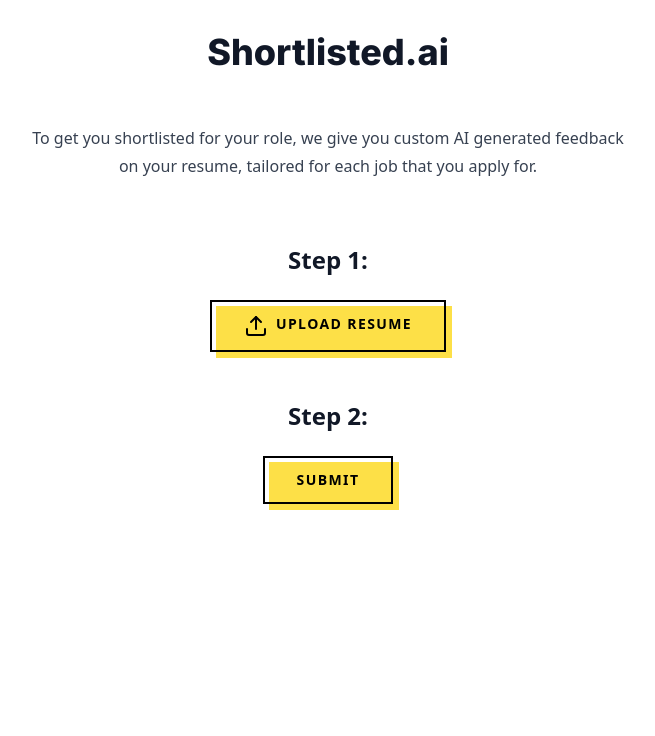
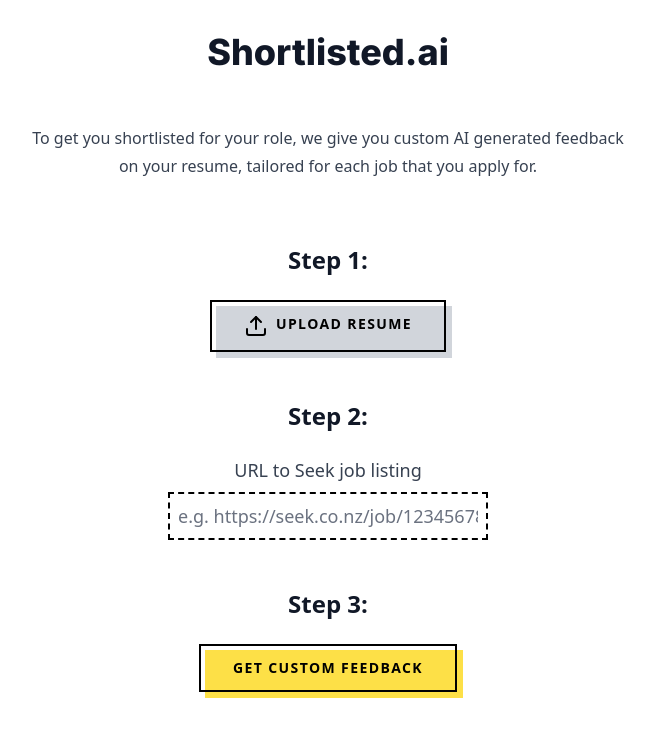
Before and after one commit to testA113/shortlisted-poc, a Next.js app in the folder client/: page / in a window 1280 px wide. Shown: the top 736 px of the page, without its empty margins (312-967 px from the left). Built offline with nearby package versions, Linux system fonts and the light colour scheme.

Commit message:
another input

```diff
--- a/client/package.json
+++ b/client/package.json
@@ -10,6 +10,7 @@
   },
   "dependencies": {
     "@next/font": "13.1.6",
+    "@tailwindcss/forms": "^0.5.3",
     "@types/node": "18.14.0",
     "@types/react": "18.0.28",
     "@types/react-dom": "18.0.11",
--- a/client/src/app/ReviewForm/ReviewForm.tsx
+++ b/client/src/app/ReviewForm/ReviewForm.tsx
@@ -1,14 +1,23 @@
 "use client";
 import { Upload } from "lucide-react";
-import { useForm } from "react-hook-form";
+import { SubmitHandler, useForm } from "react-hook-form";
 
 import { Button, UploadButton } from "../components/Button";
+import { TextInput } from "../components/TextInput";
+
+type FormValues = {
+  file: File[];
+  url: string;
+};
 
 export function ReviewForm() {
-  const { register, handleSubmit, getValues } = useForm();
+  const { register, handleSubmit } = useForm<FormValues>();
+  const { ref: fileRef, onChange, ...fileRest } = register("file");
+  const { ref: urlRef, ...urlRest } = register("url");
 
-  const onSubmit = () => {
-    console.log(getValues());
+  const onSubmit: SubmitHandler<FormValues> = (data) => {
+    const file = data.file[0];
+    console.log(file.name);
     console.log("submitting");
   };
 
@@ -18,15 +27,23 @@
       <UploadButton
         accept=".pdf"
         color="bg-gray-300"
-        {...register("file")}
-        ref={null}
+        innerRef={fileRef}
+        onChange={onChange}
+        {...fileRest}
       >
         <Upload />
         Upload Resume
       </UploadButton>
       <h2>Step 2:</h2>
-
-      <Button type="submit">Submit</Button>
+      <TextInput
+        labelText="URL to Seek job listing"
+        placeholder="e.g. https://seek.co.nz/job/12345678"
+        className="w-80"
+        innerRef={urlRef}
+        {...urlRest}
+      />
+      <h2>Step 3:</h2>
+      <Button type="submit">Get custom feedback</Button>
     </form>
   );
 }
--- a/client/src/app/components/Button/UploadButton.tsx
+++ b/client/src/app/components/Button/UploadButton.tsx
@@ -1,9 +1,11 @@
 "use client";
-import React, { createRef, HTMLProps, ReactNode, useState } from "react";
-import { Button } from "./Button";
+import clsx from "clsx";
+import { HTMLProps, ReactNode, Ref, useState } from "react";
 
 interface Props extends HTMLProps<HTMLInputElement> {
   children: ReactNode;
+  innerRef?: Ref<HTMLInputElement>;
+  maxFileSize?: number;
   className?: string;
   accept?: string;
   color?: string;
@@ -11,47 +13,59 @@
 
 export function UploadButton({
   children,
+  innerRef,
+  maxFileSize = 5,
   className,
   accept = ".pdf",
-  color,
+  color = "bg-yellow-300",
+  onChange,
   ...inputProps
 }: Props) {
   const [fileName, setFileName] = useState("");
-  const fileRef = createRef<HTMLInputElement>();
 
   return (
-    <div className="flex flex-col">
+    <div className="flex flex-col items-center">
+      <label
+        htmlFor={inputProps.id}
+        className="group relative inline-block focus:outline-none"
+      >
         <input
           className="hidden"
-        ref={fileRef}
           type="file"
           accept={accept}
+          ref={innerRef}
+          onChange={(e) => {
+            if (e.target.files) {
+              const file = e.target.files[0];
+              if (file.size > maxFileSize * 1024 * 1024) {
+                alert("File is too big!");
+                e.preventDefault();
+                return;
+              }
+              setFileName(file.name);
+            }
+            if (onChange) {
+              onChange(e);
+            }
+          }}
           {...inputProps}
-        onChange={onChange}
         />
-      <Button
-        className={className}
-        color={color}
-        type="button"
-        onClick={handleButtonClick}
+        <span
+          className={clsx(
+            color,
+            "absolute inset-0 translate-x-1.5 translate-y-1.5 cursor-pointer transition-transform group-hover:translate-y-0 group-hover:translate-x-0"
+          )}
+        ></span>
+        <span
+          className={clsx(
+            className,
+            "relative flex cursor-pointer gap-2 border-2 border-current px-8 py-3 text-sm font-bold uppercase tracking-widest text-black group-active:text-opacity-75"
+          )}
         >
           {children}
-      </Button>
+        </span>
+      </label>
       {fileName && <p>{fileName}</p>}
     </div>
   );
-
-  function handleButtonClick() {
-    if (fileRef && fileRef.current) {
-      fileRef.current.click();
 }
-  }
-
-  function onChange() {
-    if (fileRef && fileRef.current && fileRef.current.files) {
-      const file = fileRef.current.files[0];
-      setFileName(file.name);
-      console.log(file);
-    }
-  }
-}
--- /dev/null
+++ b/client/src/app/components/TextInput.tsx
@@ -0,0 +1,31 @@
+import React, { HTMLProps, Ref } from "react";
+
+interface Props extends HTMLProps<HTMLInputElement> {
+  labelText: string;
+  innerRef?: Ref<HTMLInputElement>;
+  className?: string;
+}
+
+export function TextInput({
+  labelText,
+  innerRef,
+  className,
+  ...inputProps
+}: Props) {
+  return (
+    <div className={className}>
+      <label
+        htmlFor={inputProps.id}
+        className="block text-lg font-medium text-gray-700"
+      >
+        {labelText}
+      </label>
+
+      <input
+        className="mt-2 w-full border-2 border-dashed border-black p-2 text-lg focus:border-solid focus:border-black focus-visible:outline-none"
+        ref={innerRef}
+        {...inputProps}
+      />
+    </div>
+  );
+}
--- a/client/tailwind.config.js
+++ b/client/tailwind.config.js
@@ -11,5 +11,5 @@
   theme: {
     extend: {},
   },
-  plugins: [require("@tailwindcss/typography")],
+  plugins: [require("@tailwindcss/typography"), require("@tailwindcss/forms")],
 };
```
Also changed, not shown: client/src/app/components/Button/index.ts (line endings or trailing spaces), 2 other files (tests, documents, lock files or other folders). Lines whose indentation alone changed are shown as unchanged.
